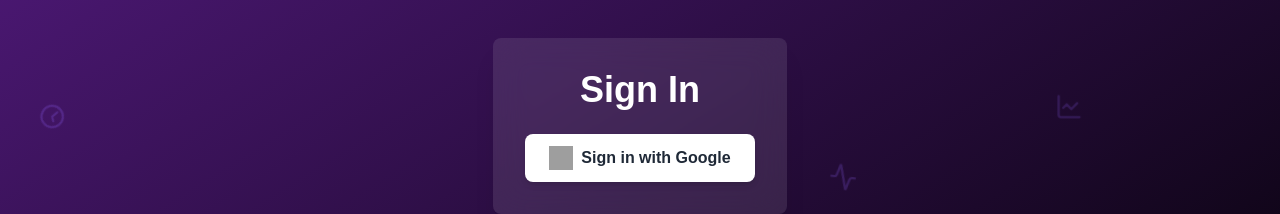
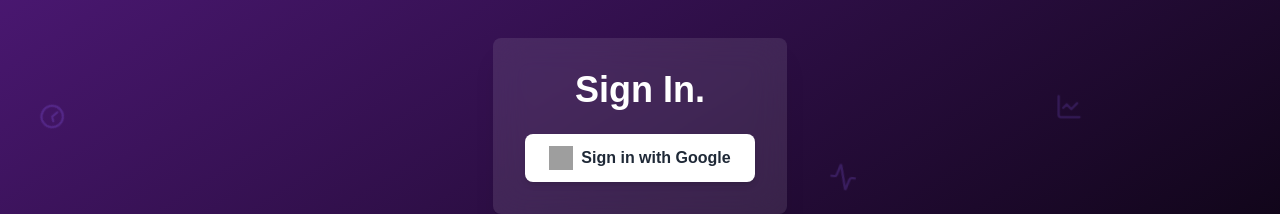
Before and after one commit to Praneethpshetty24/V2.0_Breeze, a Next.js app: page /auth in a window 1280 px wide. Shown: the part 274-488 px from the top of the page. Built offline with nearby package versions, Linux system fonts and the light colour scheme; no server answers; grey boxes are pictures that could not be loaded.

Commit message:
minor loading screen fix

```diff
--- a/app/auth/page.jsx
+++ b/app/auth/page.jsx
@@ -35,6 +35,11 @@ const Page = () => {
     try {
       setLoading(true);
       await signInWithPopup(auth, provider);
+
+      setTimeout(() => {
+        setLoading(false);
+        router.push('/home');
+      }, 2000);
     } catch (error) {
       console.error("Error signing in with Google", error);
       setLoading(false);
@@ -54,7 +59,7 @@ const Page = () => {
       <BackgroundIcons className="absolute inset-0 z-0" />
       <div className="z-10 bg-white bg-opacity-10 p-8 rounded-lg backdrop-filter backdrop-blur-lg shadow-xl">
         <div className="text-center">
-          <h1 className="text-4xl font-bold text-white mb-6">Sign In</h1>
+          <h1 className="text-4xl font-bold text-white mb-6">Sign In.</h1>
           <button
             onClick={signInWithGoogle}
             className="bg-white text-gray-800 font-bold py-3 px-6 rounded-lg shadow-md hover:shadow-lg transition duration-300 flex items-center justify-center"
```
